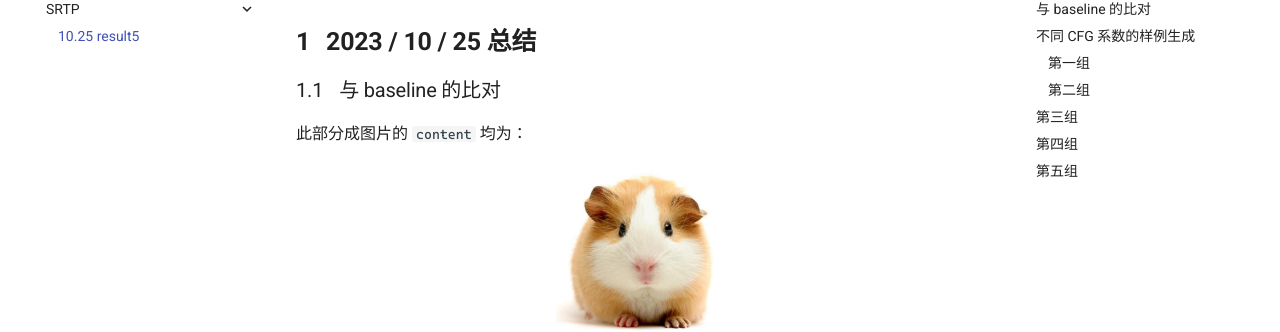
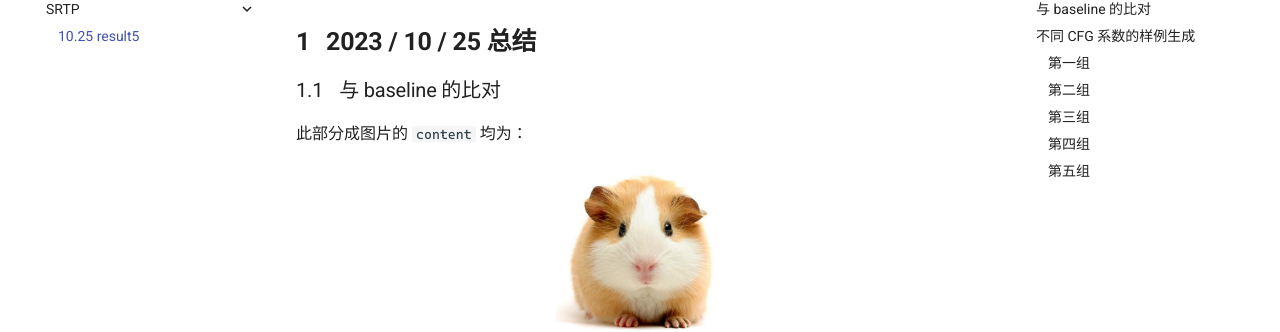
Before and after one commit to NEWWORLDCCX/myblogs, an MkDocs documentation site: the page built from docs/blogs/srtp/10.25/10.25整理.md, in a window 1280 px wide. Shown: the part 204-536 px from the top of the page. Built offline with MkDocs 1.6.1 and Material for MkDocs 9.7.7, drawn with Linux system fonts in a browser that asks for light colours; some web fonts are replaced; comment, search, counter and statistics services are not loaded.

Commit message:
Update 10.25整理.md

```diff
--- a/docs/blogs/srtp/10.25/10.25整理.md
+++ b/docs/blogs/srtp/10.25/10.25整理.md
@@ -58,7 +58,7 @@
 | :----------------------------------------------: | :----------------------------------------------: | :----------------------------------------------: | :----------------------------------------------: |
 | ![](./10.25整理.assets/0.0_cheetah_2_lion_1.png) | ![](./10.25整理.assets/2.0_cheetah_2_lion_1.png) | ![](./10.25整理.assets/3.0_cheetah_2_lion_1.png) | ![](./10.25整理.assets/7.5_cheetah_2_lion_1.png) |
 
-### 第三组
+#### 第三组
 
 |                           concept                            |                           content                            |
 | :----------------------------------------------------------: | :----------------------------------------------------------: |
@@ -68,7 +68,7 @@
 | :----------------------------------------------------------: | :----------------------------------------------------------: | :----------------------------------------------------------: |
 | <img src="./10.25整理.assets/0.0_tun_1_lion_1.png" style="zoom:33%;" /> | <img src="./10.25整理.assets/1.0_tun_1_lion_1.png" style="zoom:33%;" /> | <img src="./10.25整理.assets/7.5_tun_1_lion_1.png" style="zoom:33%;" /> |
 
-### 第四组
+#### 第四组
 
 |                           concept                            |                           content                            |
 | :----------------------------------------------------------: | :----------------------------------------------------------: |
@@ -78,7 +78,7 @@
 | :----------------------------------------------: | :---------------------------------------------: | ----------------------------------------------- | :---------------------------------------------: |
 | ![](./10.25整理.assets/-2.0_tun_1_cheetah_2.png) | ![](./10.25整理.assets/0.0_tun_1_cheetah_2.png) | ![](./10.25整理.assets/2.0_tun_1_cheetah_2.png) | ![](./10.25整理.assets/7.5_tun_1_cheetah_2.png) |
 
-### 第五组
+#### 第五组
 
 |                           concept                            |                           content                            |
 | :----------------------------------------------------------: | :----------------------------------------------------------: |
```
